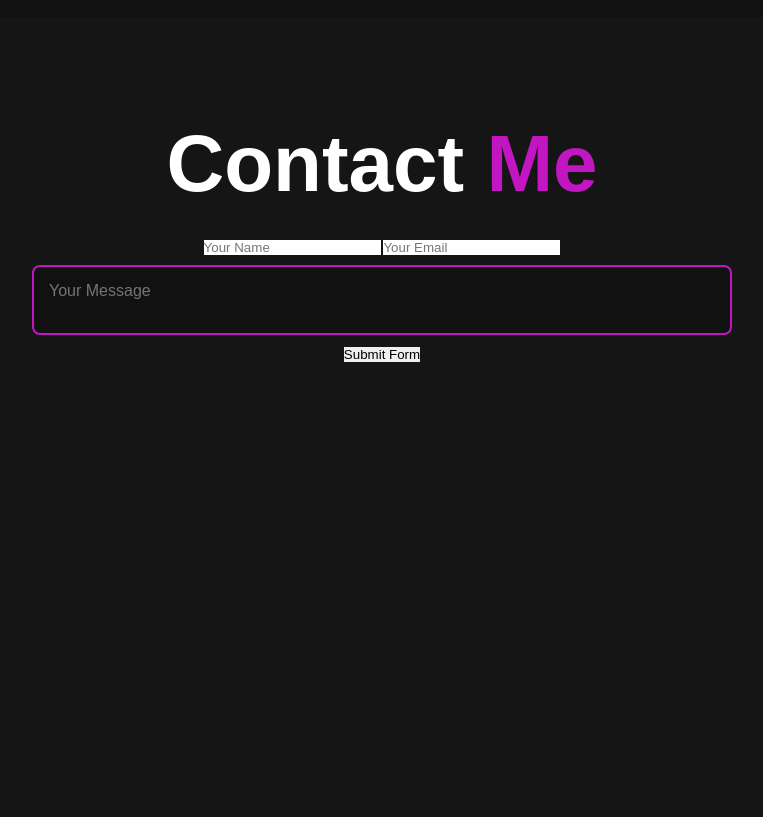
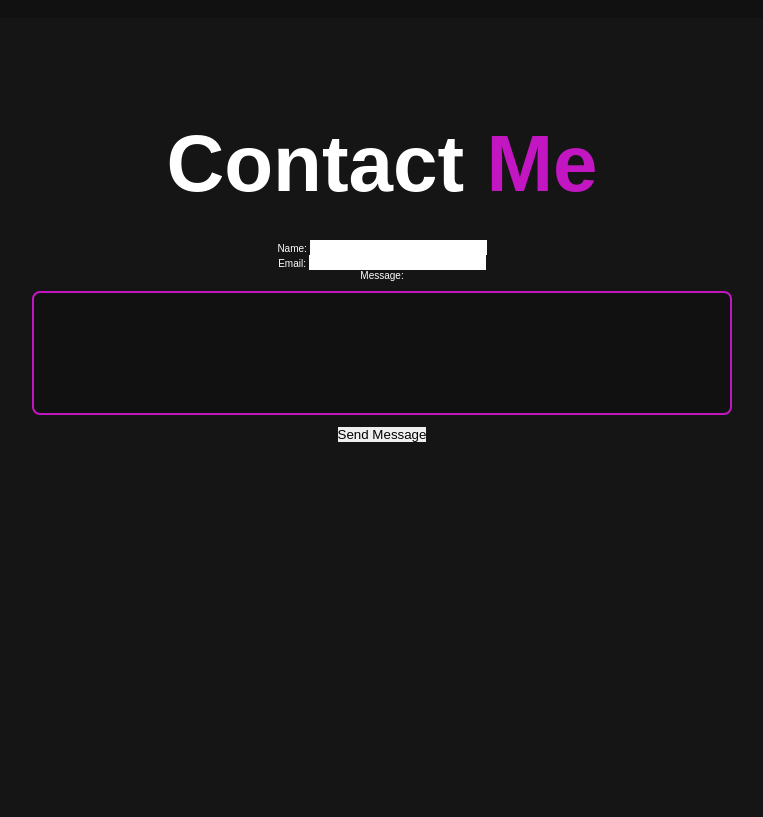
Before and after one commit to gsravani9/portfolio, a Flask app: page / in a window 1280 px wide. Shown: the part 4289-5106 px from the top of the page, without its empty margins (258-1021 px from the left). Run offline with Flask 3, Linux system fonts and the light colour scheme.

Commit message:
Update index.html

```diff
--- a/templates/index.html
+++ b/templates/index.html
@@ -225,18 +225,25 @@
     <!-- Replace with your Access Key -->
     <input type="hidden" name="access_key" value="faea2327-180d-441b-83a1-6b80e3a3f695">
 
-    <!-- Form Inputs -->
-    <input type="text" name="name" placeholder="Your Name" required>
-    <input type="email" name="email" placeholder="Your Email" required>
-    <textarea name="message" placeholder="Your Message" required></textarea>
+     <!-- Honeypot Spam Protection -->
+                    <input type="checkbox" name="botcheck" class="hidden" style="display: none;">
 
-    <!-- Honeypot Spam Protection (optional, based on Web3Forms' requirements) -->
-    <input type="checkbox" name="botcheck" class="hidden" style="display: none;"> <!-- Consider removing if unnecessary -->
+                    <div class="form-group">
+                        <label for="name">Name:</label>
+                        <input type="text" id="name" name="name" required>
+                    </div>
 
-    <!-- Redirect after successful submission -->
-    <input type="hidden" name="redirect" value="https://yourwebsite.com/thank-you.html">
+                    <div class="form-group">
+                        <label for="email">Email:</label>
+                        <input type="email" id="email" name="email" required>
+                    </div>
 
-    <button type="submit">Submit Form</button>
+                    <div class="form-group">
+                        <label for="message">Message:</label>
+                        <textarea id="message" name="message" rows="5" required></textarea>
+                    </div>
+
+                    <button type="submit">Send Message</button>
   </form>
 </section>
 
@@ -254,7 +261,7 @@
   <script src="{{ url_for('static', filename='js/script.js') }}"></script>
 
   <!-- Add this right after your footer section, before closing body tag -->
-  <div id="emailModal" class="modal">
+<!--   <div id="emailModal" class="modal">
     <div class="modal-content">
       <span class="close-modal">&times;</span>
       <h2 class="heading">Quick <span>Message</span></h2>
@@ -268,7 +275,7 @@
         <input type="hidden" name="phone" value="Not Provided">
         <button type="submit" class="btn">Send</button>
       </form>
-    </div>
+    </div> -->
   </div>
 </body>
 </html>
```
